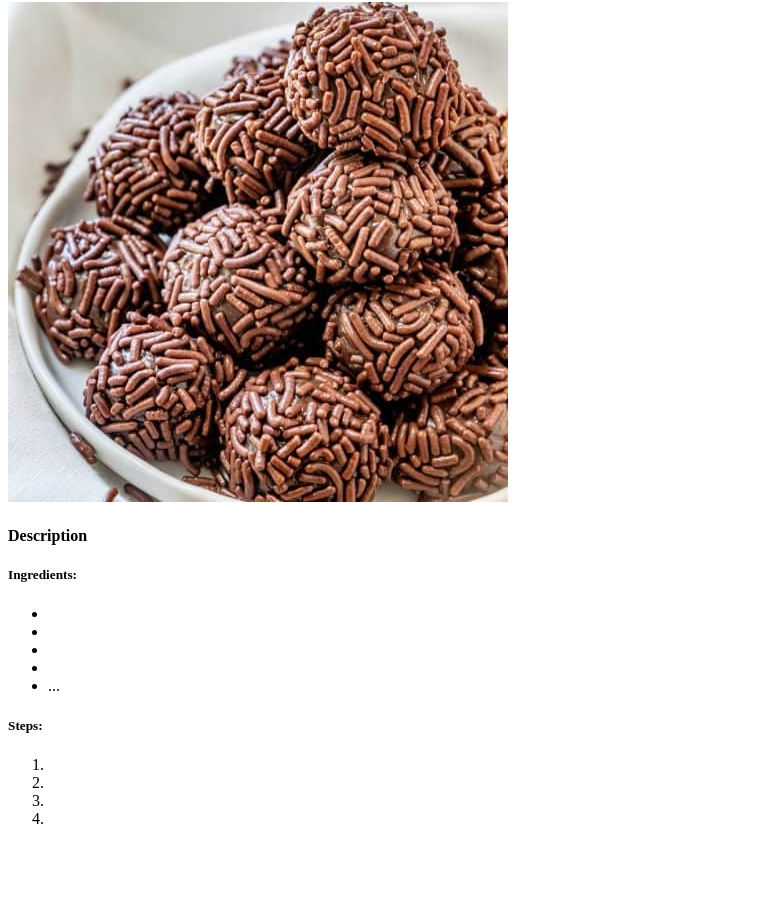
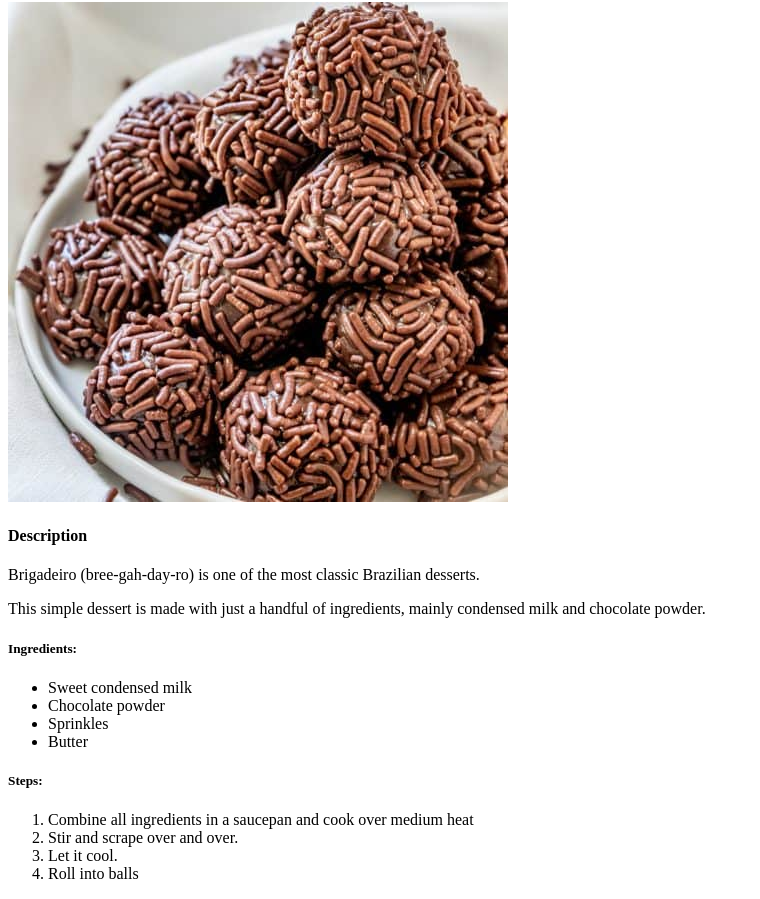
Before and after one commit to IFuhrmann22/odin-recipes, a plain HTML site: page recipes/brigadeiro.html in a window 1280 px wide. Shown: the part 78-977 px from the top of the page, without its empty margins (0-760 px from the left). Before the commit the page ends 922 px from the top, so only its background shows below. Drawn offline with Linux system fonts and the light colour scheme.

Commit message:
Update index and brigadeiro

```diff
--- a/recipes/brigadeiro.html
+++ b/recipes/brigadeiro.html
@@ -8,22 +8,21 @@
     <h1>Brigadeiro</h1>
     <img src="BRIGADEIROS.jpg" alt="brigadeiros">
     <h4>Description</h4>
-    <p></p>
-    <p></p>
+    <p>Brigadeiro (bree-gah-day-ro) is one of the most classic Brazilian desserts. </p>
+    <p>This simple dessert is made with just a handful of ingredients, mainly condensed milk and chocolate powder.</p>
     <h5>Ingredients:</h5>
     <ul>
-      <li></li>
-      <li></li>
-      <li></li>
-      <li></li>
-      <li>...</li>
+      <li>Sweet condensed milk</li>
+      <li>Chocolate powder</li>
+      <li>Sprinkles</li>
+      <li>Butter</li>
     </ul>
     <h5>Steps:</h5>
     <ol>
-      <li></li>
-      <li></li>
-      <li></li>
-      <li></li>
+      <li>Combine all ingredients in a saucepan and cook over medium heat</li>
+      <li>Stir and scrape over and over.</li>
+      <li>Let it cool.</li>
+      <li>Roll into balls</li>
     </ol>
   </body>
 </html>
```
Also changed, not shown: index.html (+1 -0 lines).
